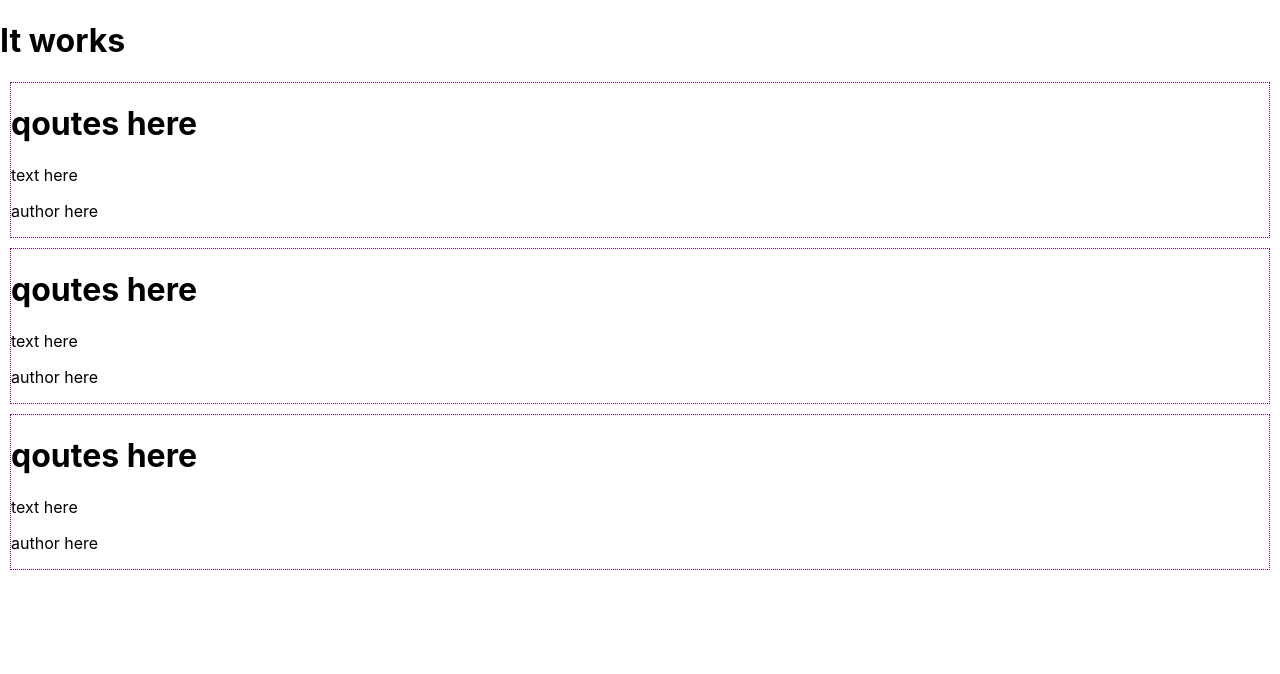
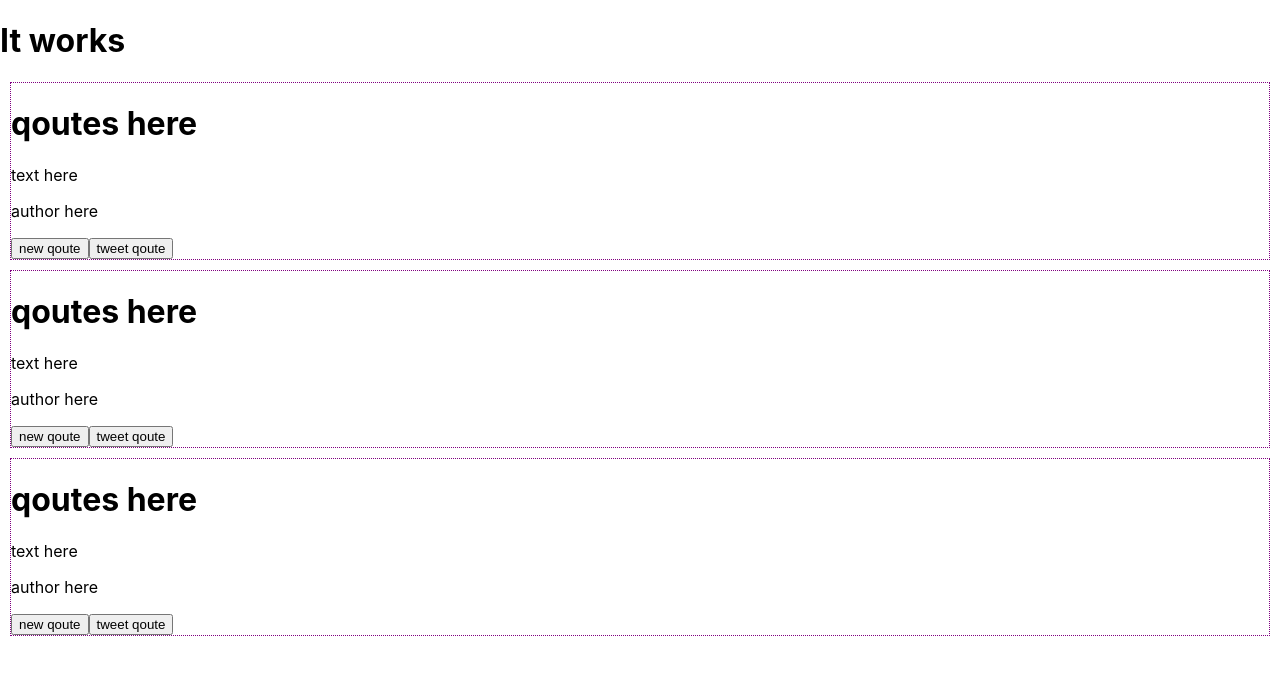
Before and after one commit to joeldevel/build-a-random-quote-machine, a React (Create React App) app: page / in a window 1280 px wide. Shown: the top 674 px of the page. Built offline with nearby package versions, Linux system fonts and the light colour scheme.

Commit message:
add ActionButton component, renders two of them on QuoteBox

```diff
--- /dev/null
+++ b/src/ActionButton.js
@@ -0,0 +1,9 @@
+import React from 'react';
+
+const ActionButton = (props) => {
+	return (
+		<button type={props.btnType} id={props.id}>{props.btnText}</button>
+		);
+}
+
+export default ActionButton;
--- a/src/QuoteBox.js
+++ b/src/QuoteBox.js
@@ -1,4 +1,7 @@
 import React from 'react';
+
+import ActionButton from './ActionButton';
+
 
 const QouteBox = () => {
 
@@ -9,6 +12,8 @@ const QouteBox = () => {
 			<h1>qoutes here</h1>
 			<p id="text">text here</p>
 			<p id="author">author here</p>
+			<ActionButton btnText="new qoute" id="new-quote" btnType="button"/>
+			<ActionButton btnText="tweet qoute" id="tweet-quote" btnType="button"/>
 		</div>
 		);
 }
```
